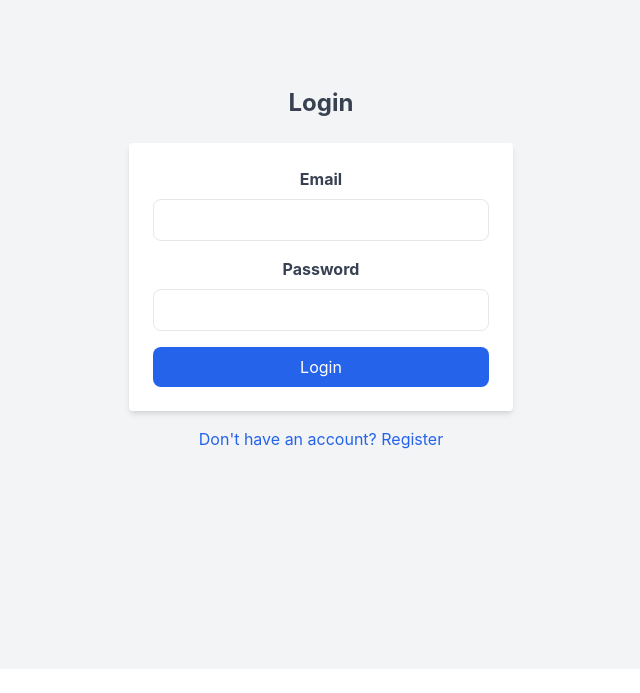
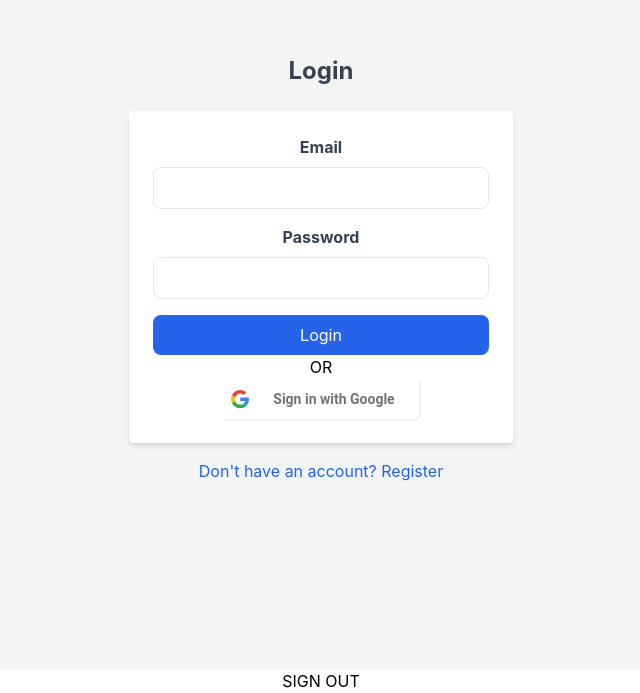
Before and after one commit to Git-abby/login-app, a React (Create React App) app: page / in a window 1280 px wide. Shown: the part 131-824 px from the top of the page, without its empty margins (319-959 px from the left). Before the commit the page ends 800 px from the top, so only its background shows below. Built offline with nearby package versions, Linux system fonts and the light colour scheme; no server answers.

Commit message:
T: logout functionality implemented

```diff
--- a/src/App.js
+++ b/src/App.js
@@ -5,14 +5,16 @@
 import './App.css';
 import Login from "./components/Login/Login";
 import Register from "./components/Register/Register";
+import Profile from "./components/Profile/Profile";
 
 function App() {
   return (
     <div className="App">
       <BrowserRouter>
       <Routes>
+        <Route path="/profile" element={<Profile />} />
+        <Route path="/register" element={<Register />} />
         <Route path="/" element={<Login />} />
-        <Route path="/register" element={<Register />} />
       </Routes>
       </BrowserRouter>
     </div>
--- /dev/null
+++ b/src/components/GoogleAuth/GoogleSignIn.jsx
@@ -0,0 +1,39 @@
+import React from "react";
+import "./googleSignInStyle.css";
+
+
+function GoogleSignIn() {
+  return (
+    <div>
+      <p> OR </p>
+      <button type="button" className="google-button">
+        <span className="google-button__icon">
+          <svg viewBox="0 0 366 372" xmlns="http://www.w3.org/2000/svg">
+            <path
+              d="M125.9 10.2c40.2-13.9 85.3-13.6 125.3 1.1 22.2 8.2 42.5 21 59.9 37.1-5.8 6.3-12.1 12.2-18.1 18.3l-34.2 34.2c-11.3-10.8-25.1-19-40.1-23.6-17.6-5.3-36.6-6.1-54.6-2.2-21 4.5-40.5 15.5-55.6 30.9-12.2 12.3-21.4 27.5-27 43.9-20.3-15.8-40.6-31.5-61-47.3 21.5-43 60.1-76.9 105.4-92.4z"
+              id="Shape"
+              fill="#EA4335"
+            />
+            <path
+              d="M20.6 102.4c20.3 15.8 40.6 31.5 61 47.3-8 23.3-8 49.2 0 72.4-20.3 15.8-40.6 31.6-60.9 47.3C1.9 232.7-3.8 189.6 4.4 149.2c3.3-16.2 8.7-32 16.2-46.8z"
+              id="Shape"
+              fill="#FBBC05"
+            />
+            <path
+              d="M361.7 151.1c5.8 32.7 4.5 66.8-4.7 98.8-8.5 29.3-24.6 56.5-47.1 77.2l-59.1-45.9c19.5-13.1 33.3-34.3 37.2-57.5H186.6c.1-24.2.1-48.4.1-72.6h175z"
+              id="Shape"
+              fill="#4285F4"
+            />
+            <path
+              d="M81.4 222.2c7.8 22.9 22.8 43.2 42.6 57.1 12.4 8.7 26.6 14.9 41.4 17.9 14.6 3 29.7 2.6 44.4.1 14.6-2.6 28.7-7.9 41-16.2l59.1 45.9c-21.3 19.7-48 33.1-76.2 39.6-31.2 7.1-64.2 7.3-95.2-1-24.6-6.5-47.7-18.2-67.6-34.1-20.9-16.6-38.3-38-50.4-62 20.3-15.7 40.6-31.5 60.9-47.3z"
+              fill="#34A853"
+            />
+          </svg>
+        </span>
+        <span className="google-button__text">Sign in with Google</span>
+      </button>
+    </div>
+  );
+}
+
+export default GoogleSignIn;
--- /dev/null
+++ b/src/components/GoogleAuth/googleSignInStyle.css
@@ -0,0 +1,67 @@
+/* // Google Identity and Google+ Sign in buttons
+// https://developers.google.com/+/branding-guidelines */
+
+.google-button {
+  height: 40px;
+  border-width: 0;
+  background: white;
+  color: #737373;
+  border-radius: 5px;
+  white-space: nowrap;
+  box-shadow: 1px 1px 0px 1px rgba(0, 0, 0, 0.05);
+  transition-property: background-color, box-shadow;
+  transition-duration: 150ms;
+  transition-timing-function: ease-in-out;
+  padding: 0;
+
+  &:focus,
+  &:hover {
+    box-shadow: 1px 4px 5px 1px rgba(0, 0, 0, 0.1);
+  }
+
+  &:active {
+    background-color: #e5e5e5;
+    box-shadow: none;
+    transition-duration: 10ms;
+  }
+}
+
+.google-button__icon {
+  display: inline-block;
+  vertical-align: middle;
+  margin: 8px 0 8px 8px;
+  width: 18px;
+  height: 18px;
+  box-sizing: border-box;
+}
+
+.google-button__icon--plus {
+  width: 27px;
+}
+
+.google-button__text {
+  display: inline-block;
+  vertical-align: middle;
+  padding: 0 24px;
+  font-size: 14px;
+  font-weight: bold;
+  font-family: "Roboto", arial, sans-serif;
+}
+
+/* // Boilerplate stuff */
+
+/* html,
+body {
+  height: 100%;
+}
+
+body {
+  background-color: #f0f0f0;
+  display: flex;
+  align-items: center;
+  justify-content: center;
+} */
+
+button ~ button {
+  margin-left: 20px;
+}
--- a/src/components/Login/Login.jsx
+++ b/src/components/Login/Login.jsx
@@ -1,14 +1,17 @@
 import React, { useState } from "react";
 import { Link } from "react-router-dom";
-
+import { useNavigate } from "react-router-dom";
 import {
   doSignInWithEmailAndPassword,
-  doSignInWithGoogle,
+  // doSignInWithGoogle,
+  doSignOut,
 } from "../../firebase/auth";
 import { useAuth } from "../../contexts/authContexts";
+import GoogleSignIn from "../GoogleAuth/GoogleSignIn";
+// import { signOut } from "firebase/auth";
 
 function Login() {
-  const { userLoggedIn } = useAuth();
+  const { userLoggedIn, currentUser } = useAuth();
 
   // console.log(useAuth);
   const [email, setEmail] = useState("");
@@ -17,7 +20,10 @@
   const [isSigningIn, setIsSigningIn] = useState(false);
   const [errorMessage, setErrorMessage] = useState("");
 
+  const navigate = useNavigate();
   console.info(email, password);
+
+  // console.log(currentUser.email);
 
   const onSubmit = async (e) => {
     e.preventDefault();
@@ -25,6 +31,7 @@
       setIsSigningIn(true);
       try {
         await doSignInWithEmailAndPassword(email, password);
+        navigate('/profile');
       } catch (error) {
         console.log(error.message)
         setErrorMessage(error.message);
@@ -32,21 +39,32 @@
       }
       // await doSignInWithEmailAndPassword(email, password);
     }
+
   };
-  const onGoogleSUbmit = (e) => {
-    e.preventDefault();
-    if (!isSigningIn) {
-      setIsSigningIn(true);
-      doSignInWithGoogle().catch((err) => {
-        setIsSigningIn(false);
-      });
-    }
-  };
+  // const onGoogleSUbmit = (e) => {
+  //   e.preventDefault();
+  //   if (!isSigningIn) {
+  //     setIsSigningIn(true);
+  //     doSignInWithGoogle().catch((err) => {
+  //       setIsSigningIn(false);
+  //     });
+  //   }
+  // };
+
+  const onSignOut = async () => {
+    try{
+      await doSignOut();
+      navigate('/');
+      } catch(error){
+        console.error(error);
+      }
+
+  }
   return (
     <>
-      {userLoggedIn && (
+      {currentUser && userLoggedIn && (
         <div>
-          <h1>Welcome, User!</h1>
+          <h1>Welcome, {currentUser ? currentUser.email : ""} </h1>
           <p>You are now logged in.</p>
         </div>
       )}
@@ -88,13 +106,17 @@
             className="bg-blue-600 text-white w-full py-2 rounded-lg hover:bg-blue-500 transition duration-300">
             Login
           </button>
+
+          <GoogleSignIn />
         </form>
         <p className="mt-4">
           <Link to="/register" className="text-blue-600 hover:underline">
             Don't have an account? Register
           </Link>
         </p>
+
       </div>
+        <button type="button" onClick={onSignOut}>SIGN OUT</button>
     </>
   );
 }
--- /dev/null
+++ b/src/components/Profile/Profile.jsx
@@ -0,0 +1,40 @@
+import React from "react";
+import { useAuth } from "../../contexts/authContexts";
+import { doSignOut } from "../../firebase/auth";
+import { useNavigate } from "react-router-dom";
+
+function Profile() {
+    const {currentUser} = useAuth();
+    console.log(currentUser);
+
+    const navigate = useNavigate();
+    const onSignout = async (e) => {
+        e.preventDefault();
+        try{
+            await doSignOut();
+            navigate('/');
+        }catch(error){
+            console.error(error.message);
+        }
+    }
+  return (
+    <div>
+      {currentUser && currentUser ? (
+        <>
+          <h1>Welcome </h1>
+          <div>
+            <h3>{currentUser.email}</h3>
+          </div>
+          <button type="button" onClick={onSignout}>Logout</button>
+          {/* <button type="button" onClick={onSignout}>Logout</button> */}
+        </>
+      ) : (
+        <>
+          <p>Loading...</p>
+          </>
+      )}
+    </div>
+  );
+}
+
+export default Profile;
```
